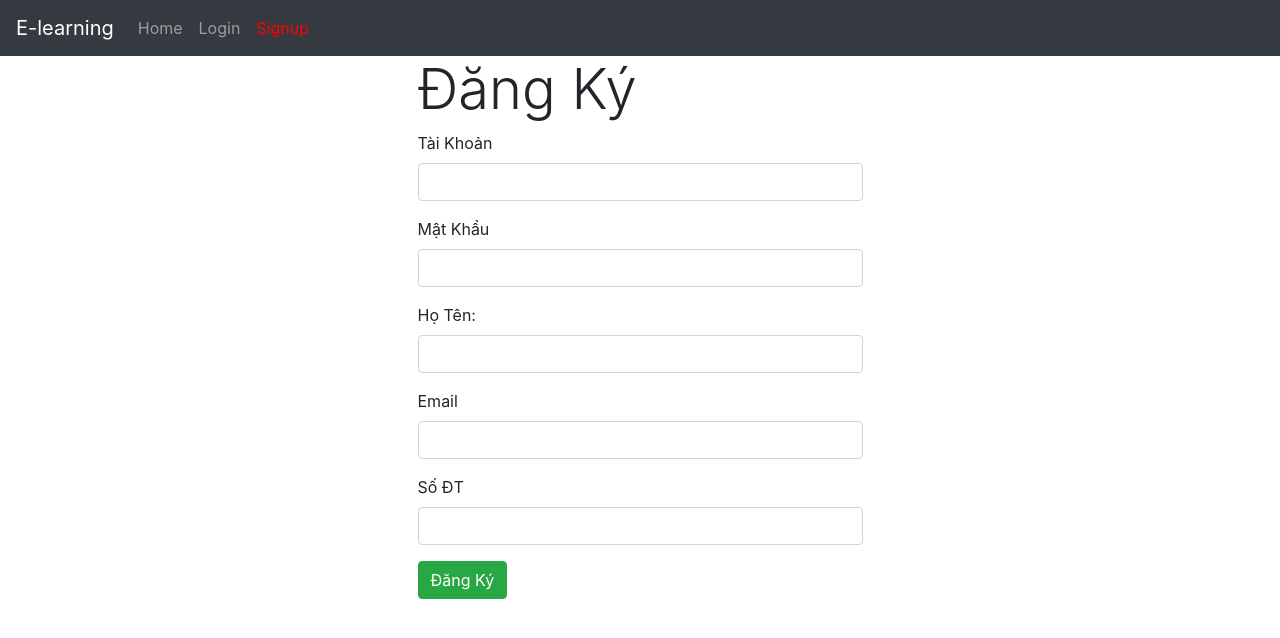
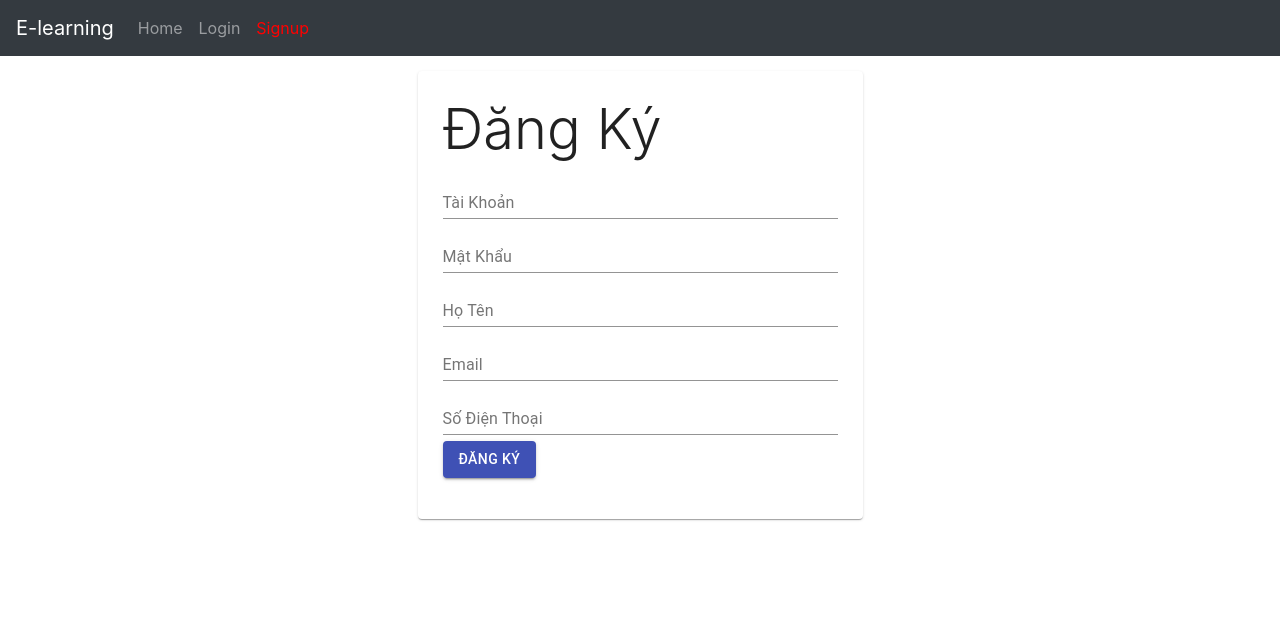
Before and after one commit to lvqchau/FE25_Elearning, a React (Create React App) app: page /signup in a window 1280 px wide. Shown: the top 638 px of the page. Built offline with nearby package versions, Linux system fonts and the light colour scheme; no server answers.

Commit message:
signupform
signup

```diff
--- a/src/Screens/User/Authentication/LoginScreen.js
+++ b/src/Screens/User/Authentication/LoginScreen.js
@@ -2,6 +2,7 @@ import React from "react";
 import { connect } from "react-redux";
 import { Formik, Form } from "formik";
 import { fetchCredential } from "../../../Redux/Actions/User";
+
 const LoginScreen = props => {
   const _handleSubmit = value => {
     props.dispatch(fetchCredential(value, props.history));
--- a/src/Screens/User/Authentication/SignupScreen.js
+++ b/src/Screens/User/Authentication/SignupScreen.js
@@ -2,10 +2,23 @@ import React, { useState } from "react";
 import { Formik, Form, Field } from "formik";
 import { SignUpUserSchema } from "../../../Services/User";
 import { restConnector } from "../../../Services/Index";
+import { withStyles } from "@material-ui/styles";
+import TextField from "@material-ui/core/TextField";
+import Button from "@material-ui/core/Button";
+import Paper from "@material-ui/core/Paper";
+
+const styles = theme => ({
+  test: {
+    "&.MuiPaper-root": {
+      padding: 25,
+      marginTop: 15
+    }
+  }
+});
 
 const SignupScreen = props => {
   const _handleSubmit = value => {
-    props.history.push("/signin" , {
+    props.history.push("/signin", {
       taiKhoan: value.taiKhoan,
       matKhau: value.matKhau
     });
@@ -37,13 +50,15 @@ const SignupScreen = props => {
               maNhom: "GP01"
             }}
             onSubmit={_handleSubmit}
-            // validationSchema={SignUpUserSchema}
+            validationSchema={SignUpUserSchema}
             render={formikProps => (
+              <Paper className={props.classes.test}>
                 <Form>
                   <h4 className="display-4">Đăng Ký</h4>
                   <div className="form-group">
-                  <label>Tài Khoản</label>
-                  <Field
+                    <TextField
+                      placeholder="Nhập tên tài khoản"
+                      label="Tài Khoản"
                       type="text"
                       name="taiKhoan"
                       onChange={formikProps.handleChange}
@@ -56,9 +71,11 @@ const SignupScreen = props => {
                         </p>
                       )}
                   </div>
+
                   <div className="form-group">
-                  <label htmlFor>Mật Khẩu</label>
-                  <Field
+                    <TextField
+                      placeholder="Nhập mật khẩu"
+                      label="Mật Khẩu"
                       type="password"
                       name="matKhau"
                       onChange={formikProps.handleChange}
@@ -72,8 +89,9 @@ const SignupScreen = props => {
                       )}
                   </div>
                   <div className="form-group">
-                  <label htmlFor>Họ Tên: </label>
-                  <Field
+                    <TextField
+                      placeholder="Nhập Họ và Tên"
+                      label="Họ Tên"
                       type="text"
                       name="hoTen"
                       onChange={formikProps.handleChange}
@@ -86,8 +104,9 @@ const SignupScreen = props => {
                     )}
                   </div>
                   <div className="form-group">
-                  <label htmlFor>Email</label>
-                  <Field
+                    <TextField
+                      placeholder="Nhập Email"
+                      label="Email"
                       type="email"
                       name="email"
                       onChange={formikProps.handleChange}
@@ -100,8 +119,9 @@ const SignupScreen = props => {
                     )}
                   </div>
                   <div className="form-group">
-                  <label htmlFor>Số ĐT</label>
-                  <Field
+                    <TextField
+                      placeholder="Nhập Số điện thoại"
+                      label="Số Điện Thoại"
                       type="text"
                       name="soDT"
                       onChange={formikProps.handleChange}
@@ -115,11 +135,12 @@ const SignupScreen = props => {
                   </div>
 
                   <div className="form-group">
-                  <button className="btn btn-success" type="submit">
+                    <Button type="submit" variant="contained" color="primary">
                       Đăng Ký
-                  </button>
+                    </Button>
                   </div>
                 </Form>
+              </Paper>
             )}
           ></Formik>
         </div>
@@ -128,4 +149,4 @@ const SignupScreen = props => {
   );
 };
 
-export default SignupScreen;
+export default withStyles(styles)(SignupScreen);
--- a/src/Services/User.js
+++ b/src/Services/User.js
@@ -10,25 +10,25 @@ export const SignUpUserSchema = yup.object().shape({
     .max(16, "Mật khẩu phải có từ 8 tới 16 kí tự"),
   hoTen: yup
     .string()
-    .required()
+    .required("Vui lòng nhập Họ Tên")
     .matches(/^[a-zA-Z ]*$/, "Họ tên phải là chữ"),
   email: yup
     .string()
-    .required()
+    .required("Vui lòng nhập Email")
     .email("Email không đúng định dạng"),
   soDT: yup
     .string()
-    .required()
+    .required("Vui lòng nhập Số điện thoại")
     .matches(/^[0-9]*$/, "Vui lòng nhập số")
 });
 
 class UserService {
-  login(value){
+  login(value) {
     return restConnector({
       url: "/api/QuanLyNguoiDung/DangNhap",
       method: "POST",
       data: value
-    })
+    });
   }
 }
-export default  new UserService();
+export default new UserService();
```
Lines whose indentation alone changed are shown as unchanged.
